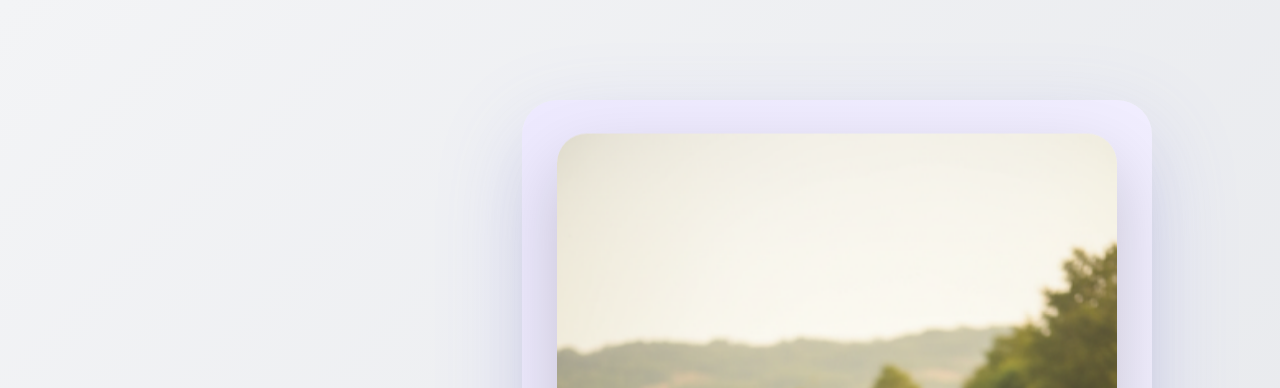
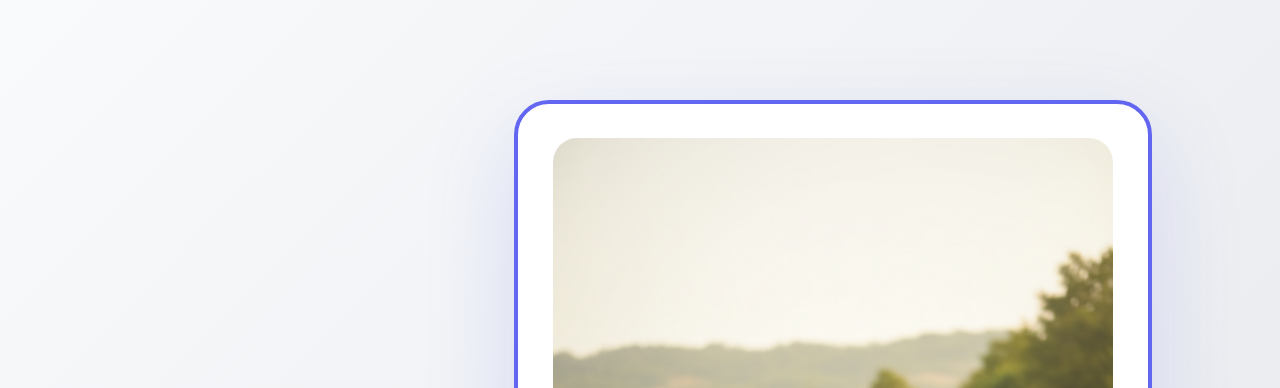
Before and after one commit to jayanth797/jayanth797.github.io, a plain HTML site: page index.html in a window 1280 px wide. Shown: the top 388 px of the page. Drawn offline with Linux system fonts and the light colour scheme.

Commit message:
Update index.html

```diff
--- a/index.html
+++ b/index.html
@@ -16,19 +16,17 @@
 }
 
 body{
-    background:linear-gradient(135deg,#f3f4f6,#e5e7eb);
+    background:linear-gradient(135deg,#f8fafc,#e5e7eb);
     color:#111827;
-    overflow-x:hidden;
 }
 
-/* HERO SECTION */
+/* HERO */
 .hero{
     display:flex;
     align-items:center;
     justify-content:space-between;
     padding:100px 10%;
     min-height:100vh;
-    animation: fadeIn 1.2s ease-in;
 }
 
 .hero-left{
@@ -63,10 +61,9 @@ body{
     text-decoration:none;
     font-weight:500;
     transition:0.3s ease;
-    display:inline-block;
 }
 
-/* GitHub Button */
+/* GitHub */
 .btn-primary{
     background:#6366f1;
     color:white;
@@ -76,7 +73,7 @@ body{
     background:#4f46e5;
 }
 
-/* LinkedIn Button */
+/* LinkedIn */
 .btn-outline{
     border:2px solid #6366f1;
     color:#6366f1;
@@ -91,29 +88,23 @@ body{
 .hero-right{
     padding:35px;
     border-radius:35px;
-    background:linear-gradient(135deg,#ede9fe,#f5f3ff);
-    box-shadow:0 30px 90px rgba(99,102,241,0.18);
+    background:white;
+    border:4px solid #6366f1;   /* NICE BORDER */
+    box-shadow:0 35px 90px rgba(99,102,241,0.18);
 }
 
 .hero-right img{
-    width:560px;   /* BIGGER IMAGE */
-    border-radius:30px;
-    box-shadow:0 30px 70px rgba(0,0,0,0.18);
+    width:560px;
+    border-radius:25px;
     display:block;
     animation: floatImage 5.5s ease-in-out infinite;
 }
 
-/* FLOAT ANIMATION */
+/* FLOAT */
 @keyframes floatImage{
     0%{ transform: translateY(0px); }
     50%{ transform: translateY(-22px); }
     100%{ transform: translateY(0px); }
-}
-
-/* FADE IN */
-@keyframes fadeIn{
-    from{ opacity:0; transform: translateY(20px); }
-    to{ opacity:1; transform: translateY(0); }
 }
 
 /* RESPONSIVE */
```
